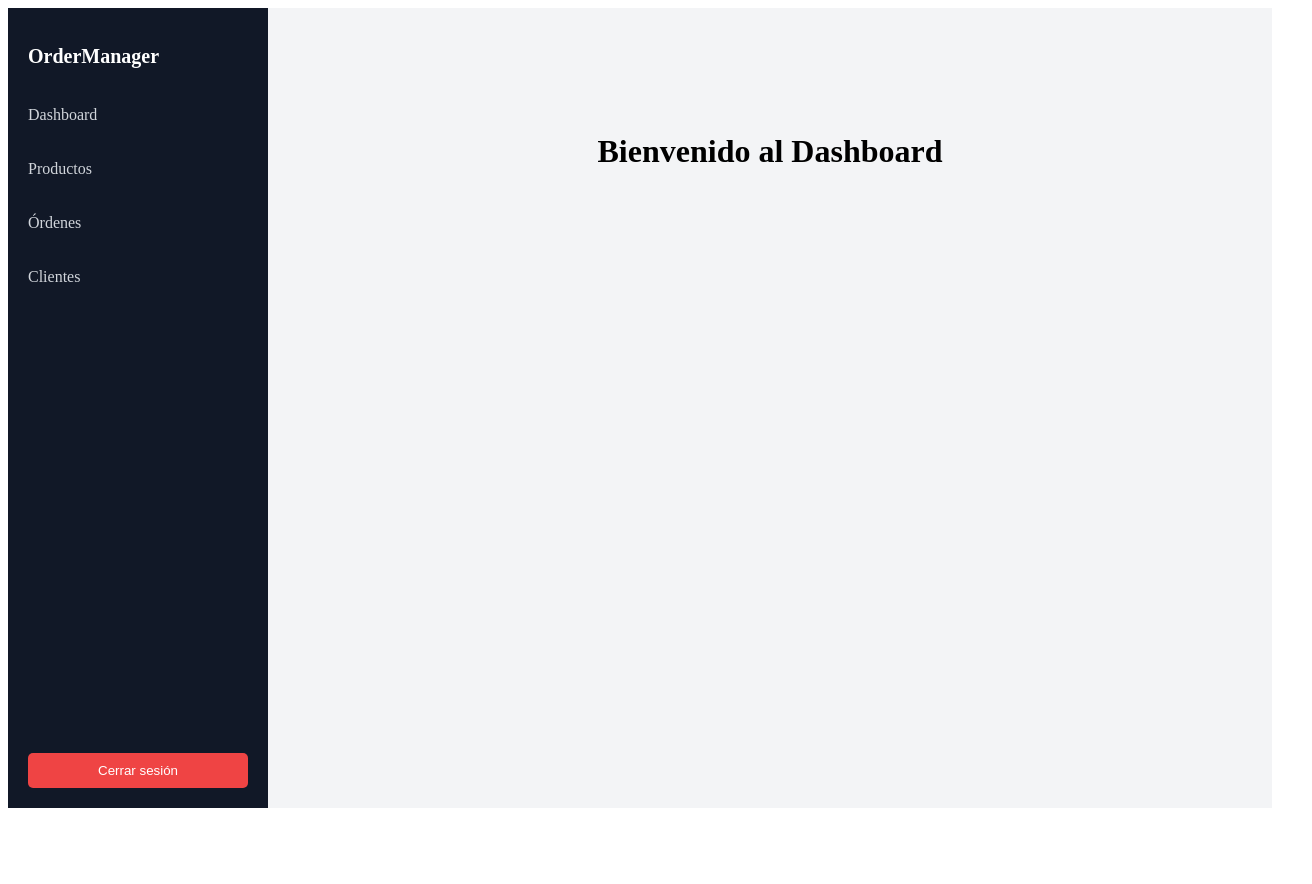
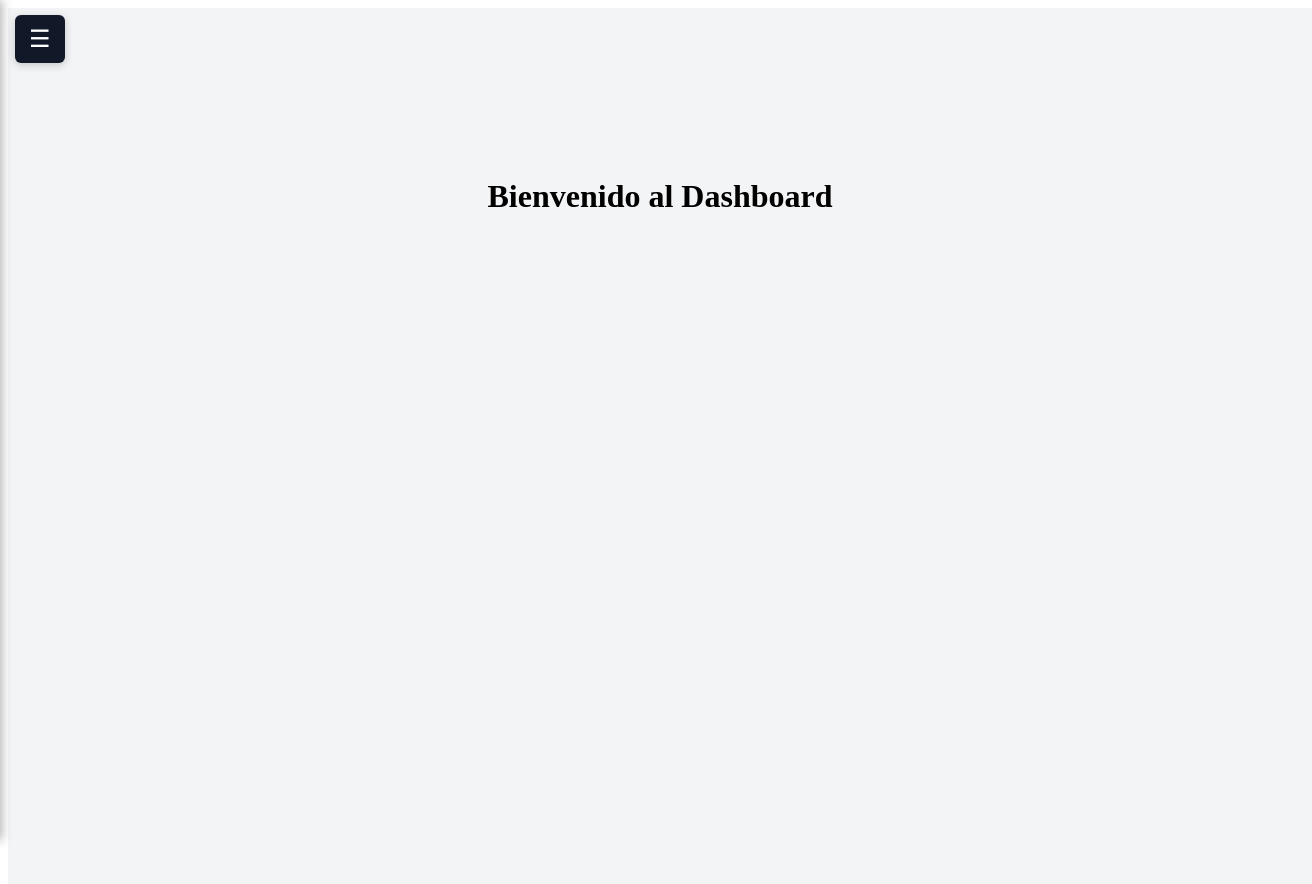
Before and after one commit to Fabrizio-Longhi/OrderManagement, a React app in the folder frontend/: page / in a window 1280 px wide. Shown: the top 884 px of the page, 1312 px wide, since content can reach past the window. Before the commit the page ends 816 px from the top, so only its background shows below. Built offline with nearby package versions, Linux system fonts and the light colour scheme; sample sign-in values are in the browser's storage; the HTML template or start-up script is replaced by a standard one.

Commit message:
fixed sidebar

```diff
--- a/frontend/src/components/Siderbar/Sidebar.css
+++ b/frontend/src/components/Siderbar/Sidebar.css
@@ -1,3 +1,4 @@
+/* --- Desktop --- */
 .sidebar {
   width: 220px;
   background: #111827;
@@ -5,11 +6,88 @@
   padding: 20px;
   display: flex;
   flex-direction: column;
+  transition: transform 0.3s ease-in-out;
+  position: relative;
 }
 
+/* --- MOBILE/TABLET: Sidebar oculto por defecto --- */
+@media (max-width: 1397px) {
+  .sidebar {
+    position: fixed;
+    top: 0;
+    left: 0;
+    height: 100vh;
+    width: 280px;
+    max-width: 80vw;
+    transform: translateX(-100%);
+    z-index: 1000;
+    box-shadow: 2px 0 10px rgba(0, 0, 0, 0.3);
+  }
+
+  .sidebar.open {
+    transform: translateX(0);
+  }
+
+  /* Overlay oscuro detrás del sidebar */
+  .sidebar-overlay {
+    position: fixed;
+    top: 0;
+    left: 0;
+    width: 100vw;
+    height: 100vh;
+    background: rgba(0, 0, 0, 0.5);
+    z-index: 999;
+  }
+
+  /* Botón hamburguesa visible */
+  .hamburger-btn {
+    display: block;
+    position: fixed;
+    top: 15px;
+    left: 15px;
+    z-index: 998;
+    background: #111827;
+    color: white;
+    font-size: 24px;
+    border: none;
+    padding: 10px 14px;
+    border-radius: 6px;
+    cursor: pointer;
+    box-shadow: 0 2px 8px rgba(0, 0, 0, 0.2);
+  }
+
+  /* Botón X para cerrar */
+  .close-btn {
+    display: block;
+    position: absolute;
+    top: 15px;
+    right: 15px;
+    background: transparent;
+    color: white;
+    font-size: 28px;
+    border: none;
+    cursor: pointer;
+    padding: 0;
+    width: 30px;
+    height: 30px;
+    line-height: 1;
+  }
+}
+
+/* --- DESKTOP: ocultar botones mobile --- */
+@media (min-width: 1398px) {
+  .hamburger-btn,
+  .close-btn,
+  .sidebar-overlay {
+    display: none;
+  }
+}
+
+/* Resto del CSS */
 .sidebar-title {
   font-size: 20px;
   margin-bottom: 30px;
+  margin-top: 10px;
 }
 
 .sidebar-menu {
@@ -23,7 +101,7 @@
   color: #d1d5db;
   text-decoration: none;
   padding: 8px 0;
-  font-size: 20;
+  transition: color 0.2s;
 }
 
 .sidebar-menu a:hover {
@@ -37,6 +115,8 @@
   color: white;
   cursor: pointer;
   border-radius: 5px;
+  font-size: 14px;
+  transition: background 0.2s;
 }
 
 .logout-btn:hover {
--- a/frontend/src/components/Siderbar/Sidebar.tsx
+++ b/frontend/src/components/Siderbar/Sidebar.tsx
@@ -1,23 +1,43 @@
+import { useState } from "react";
 import "./Sidebar.css";
 import { useAuth } from "../../context/AuthContext";
 
 export default function Sidebar() {
   const { logout } = useAuth();
+  const [open, setOpen] = useState(false);
+
+  const closeSidebar = () => setOpen(false);
 
   return (
-    <aside className="sidebar">
+    <>
+      {/* Botón hamburguesa */}
+      <button className="hamburger-btn" onClick={() => setOpen(!open)}>
+        ☰
+      </button>
+
+      {/* Overlay oscuro (solo mobile) */}
+      {open && <div className="sidebar-overlay" onClick={closeSidebar} />}
+
+      {/* Sidebar */}
+      <aside className={`sidebar ${open ? "open" : ""}`}>
+        {/* Botón X para cerrar (solo mobile) */}
+        <button className="close-btn" onClick={closeSidebar}>
+          ✕
+        </button>
+
         <h2 className="sidebar-title">OrderManager</h2>
 
         <nav className="sidebar-menu">
-        <a href="/">Dashboard</a>
-        <a href="/products">Productos</a>
-        <a href="/orders">Órdenes</a>
-        <a href="/customers">Clientes</a>
+          <a href="/" onClick={closeSidebar}>Dashboard</a>
+          <a href="/products" onClick={closeSidebar}>Productos</a>
+          <a href="/orders" onClick={closeSidebar}>Órdenes</a>
+          <a href="/customers" onClick={closeSidebar}>Clientes</a>
         </nav>
 
         <button className="logout-btn" onClick={logout}>
           Cerrar sesión
         </button>
       </aside>
+    </>
   );
 }
--- a/frontend/src/layout/DashboardLayout.css
+++ b/frontend/src/layout/DashboardLayout.css
@@ -1,6 +1,6 @@
 .layout-container {
   display: flex;
-  height: 100vh;
+  min-height: 100vh;
   width: 100%;
 }
 
@@ -8,4 +8,19 @@
   flex-grow: 1;
   background: #f3f4f6;
   padding: 25px;
+  width: 100%;
+  overflow-x: hidden;
 }
+
+/* --- Pantallas menores a 1397px --- */
+@media (max-width: 1397px) {
+  .layout-container {
+    display: block;
+  }
+
+  .layout-content {
+    padding: 20px;
+    padding-top: 70px;
+    min-height: 100vh;
+  }
+}
```
Lines whose indentation alone changed are shown as unchanged.
